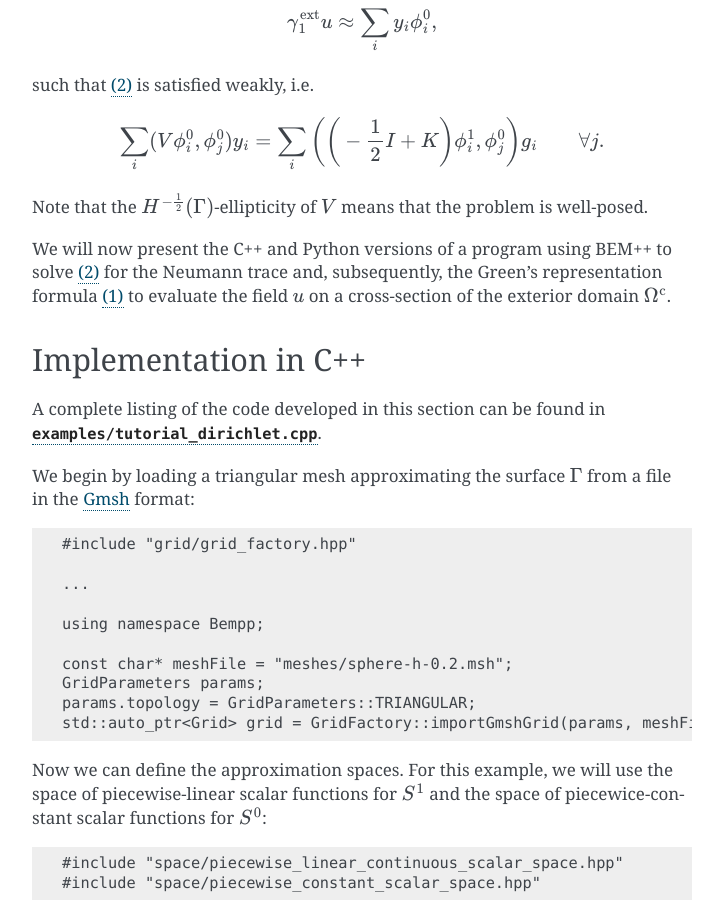
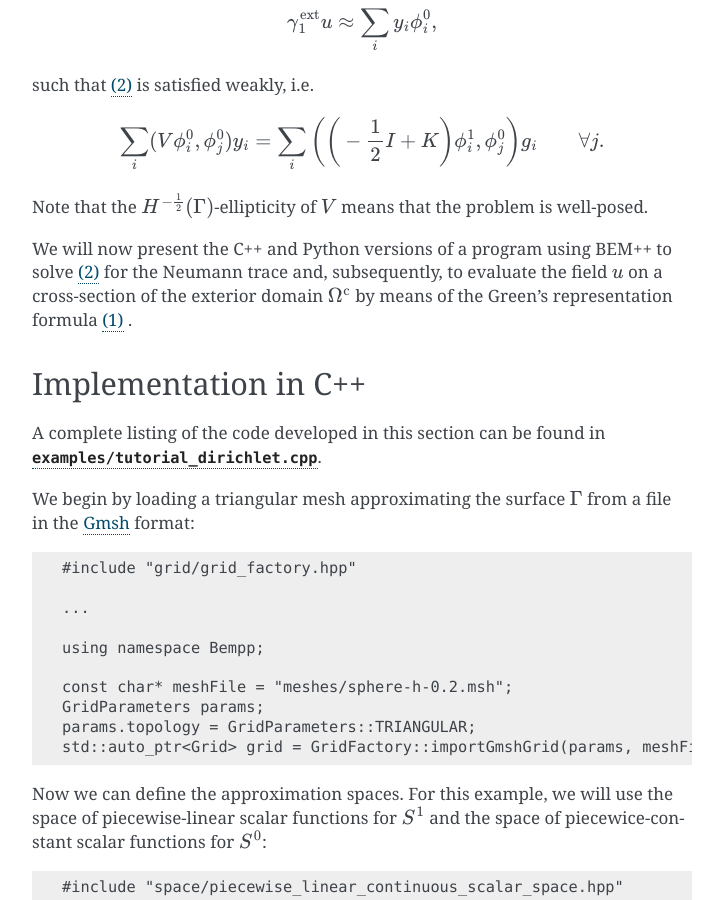
Before and after one commit to evantwout/web, a Sphinx documentation site: the page built from source/tutorial_dirichlet.rst, in a window 1280 px wide and 900 px high, scrolled down 1351 px. Shown: the whole window, without its empty margins (388-1111 px from the left). Built offline with Sphinx 7.4.7, drawn with Linux system fonts in a browser that asks for light colours; formulas are drawn with MathJax 3.

Commit message:
Added an equation reference in tutorial.

```diff
--- a/source/tutorial_dirichlet.rst
+++ b/source/tutorial_dirichlet.rst
@@ -101,8 +101,9 @@ Note that the :math:`H^{-\frac{1}{2}}(\Gamma)`-ellipticity of
 
 We will now present the C++ and Python versions of a program using
 BEM++ to solve :eq:`steklov` for the Neumann trace and, subsequently,
-the Green's representation formula :eq:`green` to evaluate the field
-:math:`u` on a cross-section of the exterior domain :math:`\Omega^{\text{c}}`.
+to evaluate the field :math:`u` on a cross-section of the exterior
+domain :math:`\Omega^{\text{c}}` by means of the Green's
+representation formula :eq:`green` .
 
 Implementation in C++
 ---------------------
```
